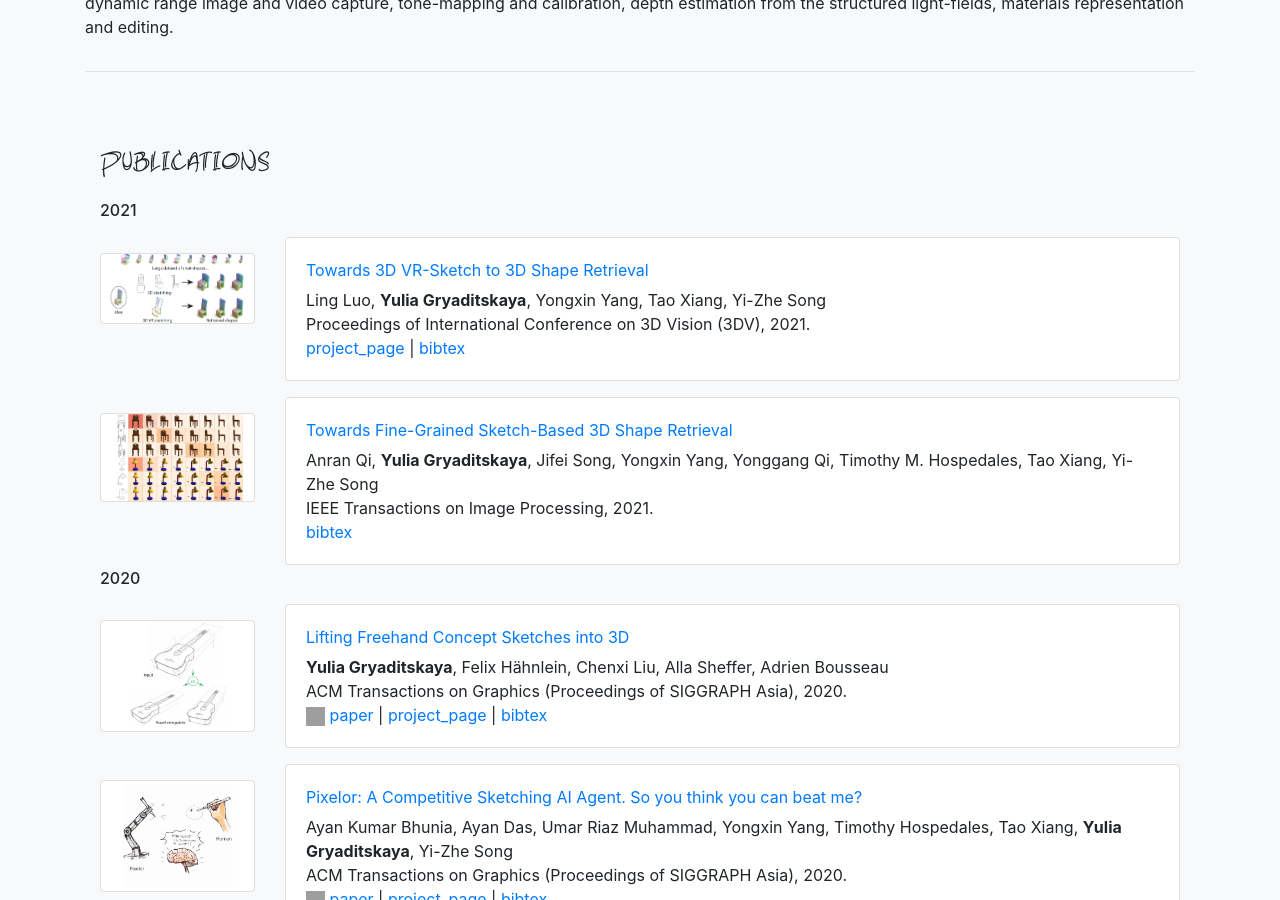
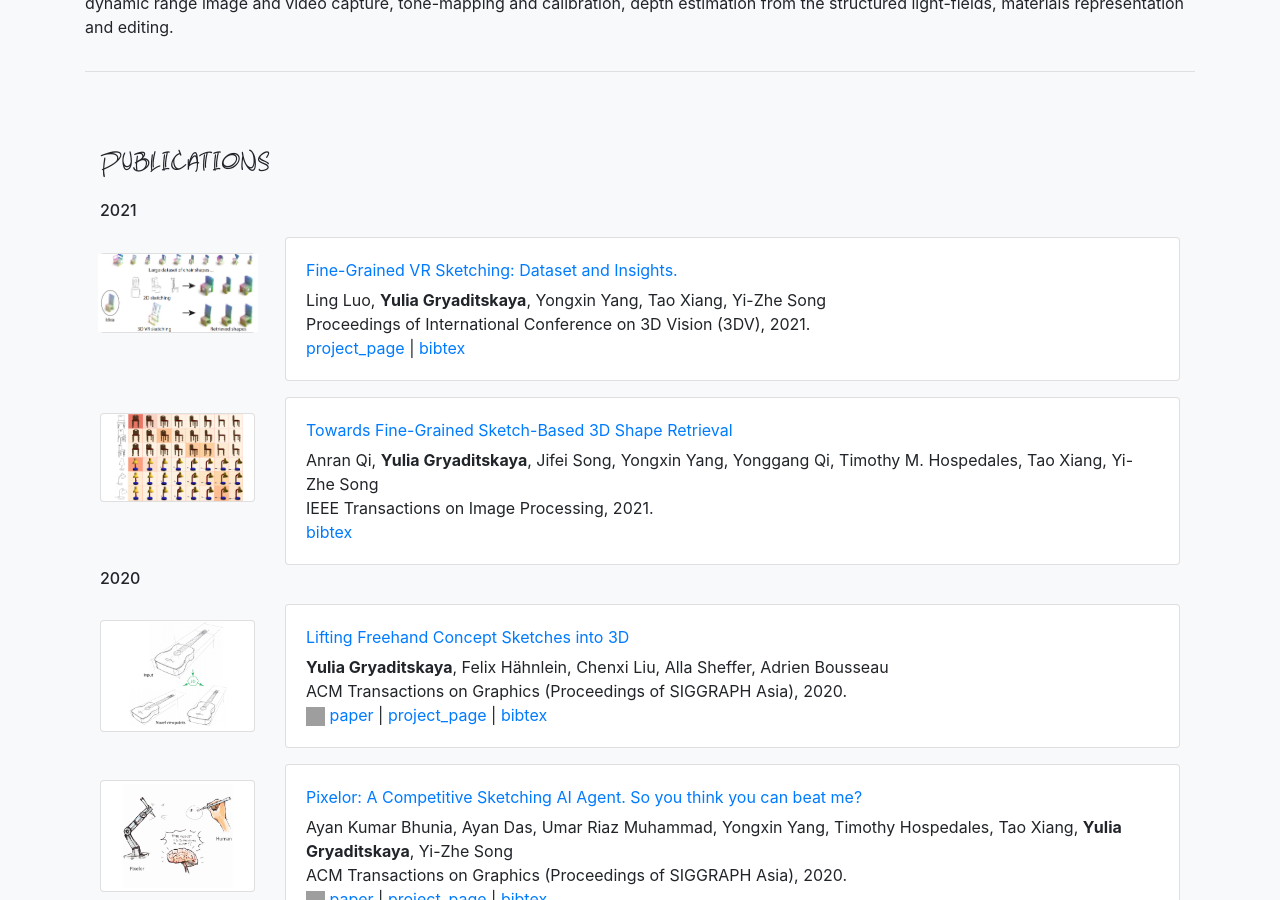
Before and after one commit to ygryadit/ygryadit.github.io, a Jekyll site: the page built from index.md, in a window 1280 px wide and 900 px high, scrolled down 677 px. Built offline with Jekyll 4.4.1, drawn with Linux system fonts in a browser that asks for light colours; grey boxes are pictures that could not be loaded.

Commit message:
Mistakes fix

```diff
--- a/_data/publications.yml
+++ b/_data/publications.yml
@@ -25,14 +25,14 @@
   of  2D  projections  of  a  3D  shape  given  a  query  sketch."
   publ_id: "2021_1"
 
-- title: "Towards 3D VR-Sketch to 3D Shape Retrieval"
+- title: "Fine-Grained VR Sketching: Dataset and Insights."
   title_link: ""
   authors: "Ling Luo, <b>Yulia Gryaditskaya</b>, Yongxin Yang, Tao Xiang, Yi-Zhe Song"
   venue: "Proceedings of International Conference on 3D Vision (3DV)"
   year: 2021
   paper_link: ""
   preview_img_link: "./Papers/3DV_21/preview.PNG"
-  img_width: '140px'
+  img_width: '160px'
   project_link: "https://tinyurl.com/VRSketch3DV21"
   bibtex_link: "./Papers/3DV_21/luo2021FineGrainedVR.bib"
   publ_id: "2021_2"
```
